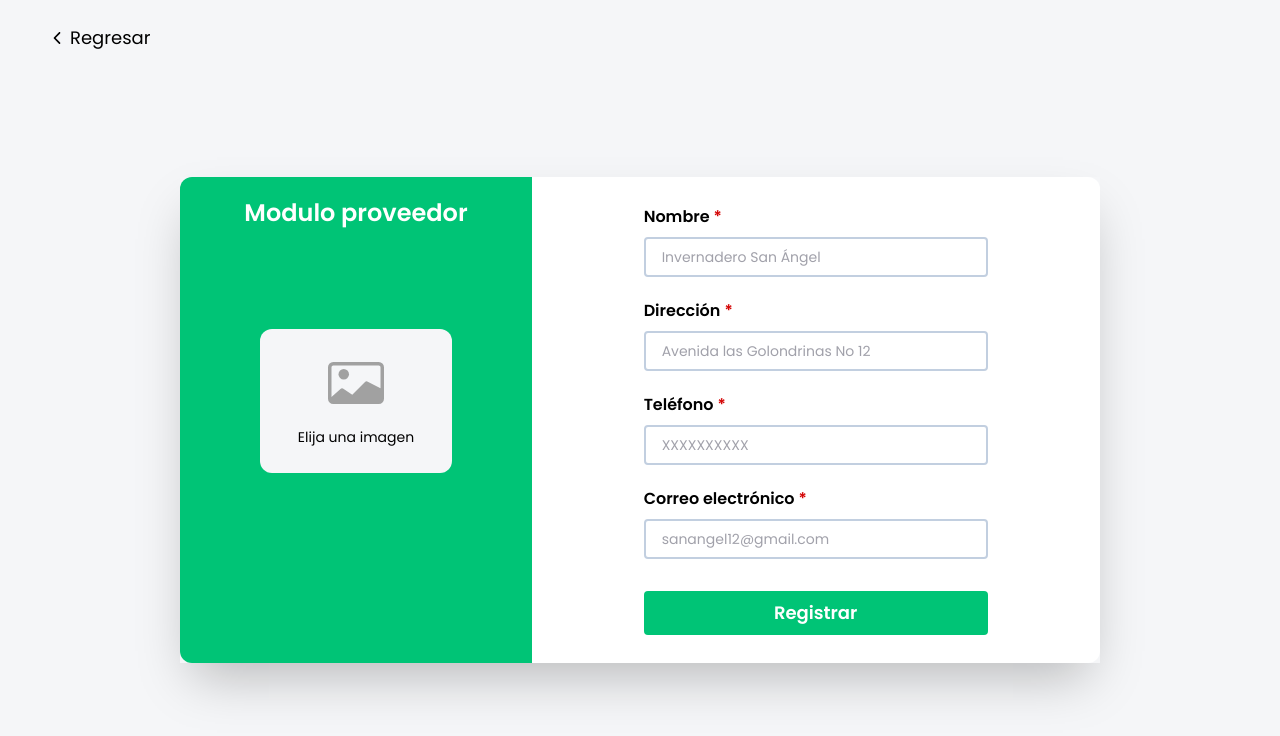
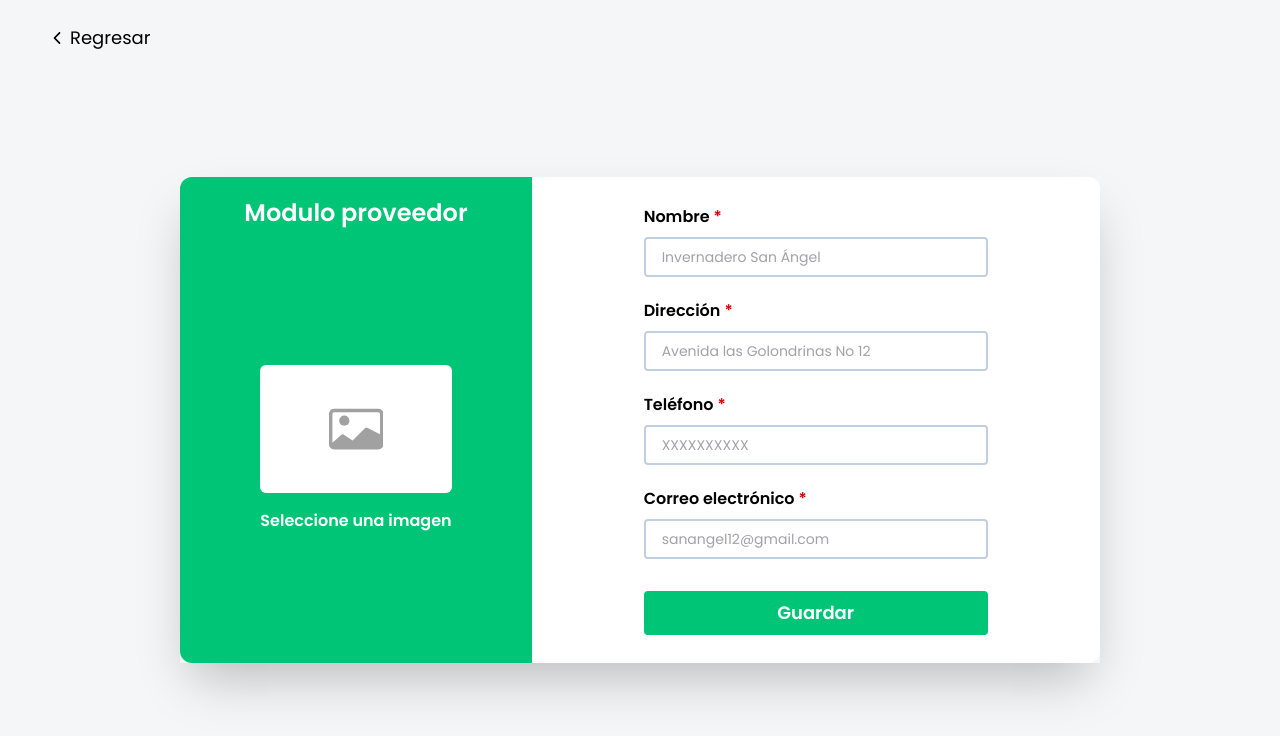
Before and after one commit to conradcrm/vivero-app-web, a React (Create React App) app: page /provider/create in a window 1280 px wide. Shown: the top 736 px of the page. Built offline with nearby package versions, Linux system fonts and the light colour scheme.

Commit message:
feat(loading) waiting request response

```diff
--- a/src/component/Input/Image.js
+++ b/src/component/Input/Image.js
@@ -5,21 +5,22 @@ export default function ImageInput({ value, onChange, disabled }) {
   const inputRef = useRef();
 
   return (
-    <div className="h-96 w-full flex pt-20 justify-center">
+    <div className="h-96 w-full flex justify-center items-center">
+      <div className="mb-6">
         <div
-        className="w-48 h-36 bg-ligth_gray flex items-center justify-center rounded-xl bg-center bg-no-repeat bg-cover cursor-pointer"
+          className="w-48 h-32 bg-ligth_gray flex items-center justify-center rounded-xl bg-center bg-no-repeat bg-cover cursor-pointer"
           style={{
             backgroundImage: value && `url(${value})`,
           }}
           onClick={() => inputRef.current.click()}
         >
           {!value && (
-          <div>
-            <div>
-              <BsCardImage size="3.5em" className=" text-b_ligth_gray m-auto" />
+            <div className="w-full h-full">
+              <div className="bg-white rounded-md w-full h-full flex justify-center items-center">
+                <BsCardImage size="3.4em" className=" text-b_ligth_gray m-auto" />
               </div>
-            <p className="mt-4 text-sm ">
-              Elija una imagen
+              <p className="mt-4 text-white font-semibold text-center">
+                Seleccione una imagen
               </p>
             </div>
           )}
@@ -34,5 +35,6 @@ export default function ImageInput({ value, onChange, disabled }) {
         </div>
 
       </div>
+    </div>
   );
 }
--- /dev/null
+++ b/src/component/buttons/submit/index.js
@@ -0,0 +1,20 @@
+import React from 'react'
+import Loading from '../../loading'
+
+export default function SubmitButton({ mode, isLoading }) {
+    return (
+        <button
+            type="submit"
+            className="bg-mediumgreen block text-lg w-full mt-8 py-2 rounded text-white font-semibold hover:bg-darkgreen"
+            disabled={isLoading}
+        >
+            {isLoading ?
+                <>
+                    <Loading color={"white"} size={25} />
+                    <p className="ml-2">{mode === "create" ? "Guardando ..." : "Actualizando ..."}</p>
+                </> :
+                <>{mode === "create" ? "Guardar" : "Actualizar"}</>
+            }
+        </button>
+    )
+}
--- a/src/component/forms/category/index.js
+++ b/src/component/forms/category/index.js
@@ -1,4 +1,5 @@
 import React, { useState } from 'react'
+import SubmitButton from '../../buttons/submit';
 import Inputs from '../../data/inputs';
 import ImageInput from '../../Input/Image'
 import InputText from '../../Input/InputText';
@@ -8,6 +9,7 @@ export default function CategoryForm() {
     const [changeImage, setChangeImage] = useState(false);
     const [previewImage, setPreviewImage] = useState();
     const [data, setData] = useState(datos);
+    const [isLoading, setIsLoading] = useState(false);
 
     const sendData = (event) => {
         event.preventDefault();
@@ -22,6 +24,7 @@ export default function CategoryForm() {
     };
 
     async function mutation() {
+        setIsLoading(true)
         await fetch(query, {
             method: "POST",
             headers: {
@@ -35,6 +38,7 @@ export default function CategoryForm() {
             })
             .catch((err) => {
             });
+        setIsLoading(false)
     }
 
 
@@ -80,9 +84,10 @@ export default function CategoryForm() {
 
                             </div>
                         </div>
-                        <button className="bg-mediumgreen block text-lg w-full mt-8 py-2 rounded text-white font-semibold hover:bg-darkgreen">
-                            Registrar
-                        </button>
+                        <SubmitButton
+                            isLoading={isLoading}
+                            mode= "create"
+                        />
                     </form>
                 </div>
             </div>
--- a/src/component/forms/plant/index.js
+++ b/src/component/forms/plant/index.js
@@ -4,16 +4,20 @@ import ImageInput from '../../Input/Image'
 import InputText from '../../Input/InputText';
 import Select from "react-dropdown-select";
 import { useQuery } from '../../../hooks';
+import SubmitButton from '../../buttons/submit';
 
 export default function PlantForm() {
     const { dataCategories, statusCategories } = useQuery("api/categories", true, "Categories");
     const { dataProviders, statusProviders } = useQuery("api/providers", true, "Providers");
     const { datos, query } = Inputs("plant", "create");
+    const [isLoading, setIsLoading] = useState(false);
     const [changeImage, setChangeImage] = useState(false);
     const [previewImage, setPreviewImage] = useState();
     const [data, setData] = useState(datos);
+    const mode = "create"
     let dataC = []
     let dataP = []
+
     if (statusCategories === "fetched" && dataCategories.data.length > 0) {
         dataC = dataCategories.data
     }
@@ -36,6 +40,7 @@ export default function PlantForm() {
     };
 
     async function mutation() {
+        setIsLoading(true);
         await fetch(query, {
             method: "POST",
             headers: {
@@ -49,8 +54,8 @@ export default function PlantForm() {
             })
             .catch((err) => {
             });
+        setIsLoading(false);
     }
-
 
     return (
         <div className="flex w-full justify-center">
@@ -66,7 +71,7 @@ export default function PlantForm() {
                         }}
                     />
                 </div>
-                <div className="col-span-4  rounded-r-xl bg-white overflow-y-auto" style={{ height: "30em" }}>
+                <div className="col-span-4  rounded-r-xl bg-white overflow-y-auto" style={{ height: "32.5em" }}>
                     <p className="w-full absolute bg-white mx-28 h-8" style={{ width: "21.5rem" }}></p>
                     <form className="my-7 mx-28" onSubmit={sendData}>
                         <div>
@@ -174,9 +179,10 @@ export default function PlantForm() {
                                     placeholder="Es una de las plantas crasas más bonitas y fáciles de cuidar del mundo" />
                             </div>
                         </div>
-                        <button className="bg-mediumgreen block text-lg w-full mt-8 py-2 rounded text-white font-semibold hover:bg-darkgreen">
-                            Registrar
-                        </button>
+                        <SubmitButton
+                            isLoading={isLoading}
+                            mode= "create"
+                        />
                     </form>
                 </div>
             </div>
--- a/src/component/forms/provider/index.js
+++ b/src/component/forms/provider/index.js
@@ -2,12 +2,14 @@ import React, { useState } from 'react'
 import Inputs from '../../data/inputs';
 import ImageInput from '../../Input/Image'
 import InputText from '../../Input/InputText';
+import SubmitButton from '../../buttons/submit';
 
 export default function ProviderForm() {
     const { datos, query } = Inputs("provider", "create");
     const [changeImage, setChangeImage] = useState(false);
     const [previewImage, setPreviewImage] = useState();
     const [data, setData] = useState(datos);
+    const [isLoading, setIsLoading] = useState(false);
 
     const sendData = (event) => {
         event.preventDefault();
@@ -22,6 +24,7 @@ export default function ProviderForm() {
     };
 
     async function mutation() {
+        setIsLoading(true)
         await fetch(query, {
             method: "POST",
             headers: {
@@ -35,6 +38,7 @@ export default function ProviderForm() {
             })
             .catch((err) => {
             });
+        setIsLoading(false)
     }
 
 
@@ -104,9 +108,10 @@ export default function ProviderForm() {
                                 type="text"
                             />
                         </div>
-                        <button className="bg-mediumgreen block text-lg w-full mt-8 py-2 rounded text-white font-semibold hover:bg-darkgreen">
-                            Registrar
-                        </button>
+                        <SubmitButton
+                            isLoading={isLoading}
+                            mode="create"
+                        />
                     </form>
                 </div>
             </div>
--- /dev/null
+++ b/src/component/loading/index.js
@@ -0,0 +1,12 @@
+import React from "react";
+import {CgSpinner} from "react-icons/cg";
+
+export default function Loading({size,color}) {
+  return (
+    <div className="flex">
+      <span className="animate-spin mx-auto">
+        <CgSpinner size={size} color={color}/>
+      </span>
+    </div>
+  );
+}
--- a/src/pages/category/index.js
+++ b/src/pages/category/index.js
@@ -1,10 +1,8 @@
 import React from 'react'
 import Categories from '../../component/category'
 import HeaderBar from '../../component/headerbar'
-import { useQuery } from '../../hooks';
 
 export default function Category() {
-
     return (
         <div className="h-full">
             <HeaderBar module="Categoría" name= "Agregar categoría" isHidden={false} route="/category/create"/>
```
Lines whose indentation alone changed are shown as unchanged.
